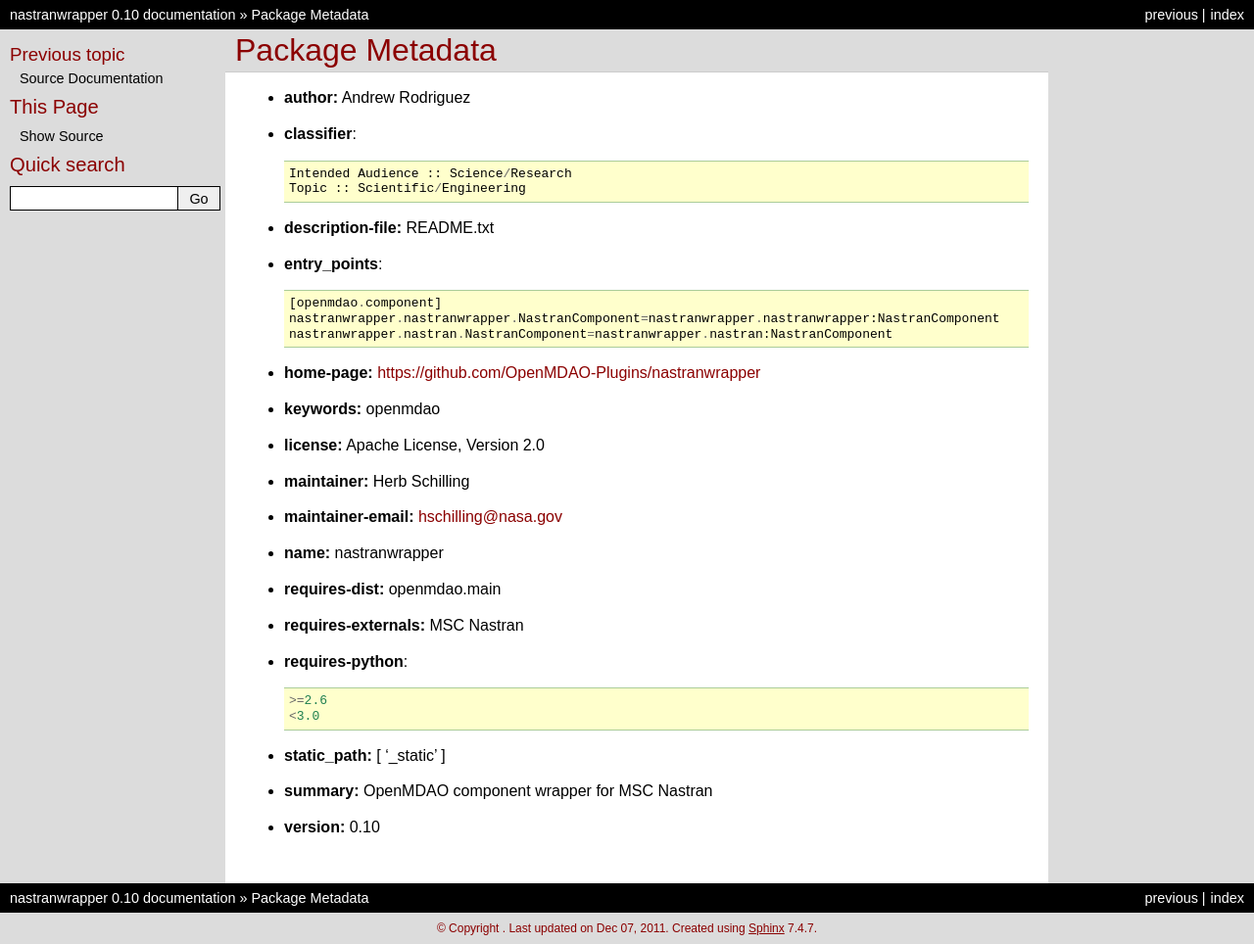
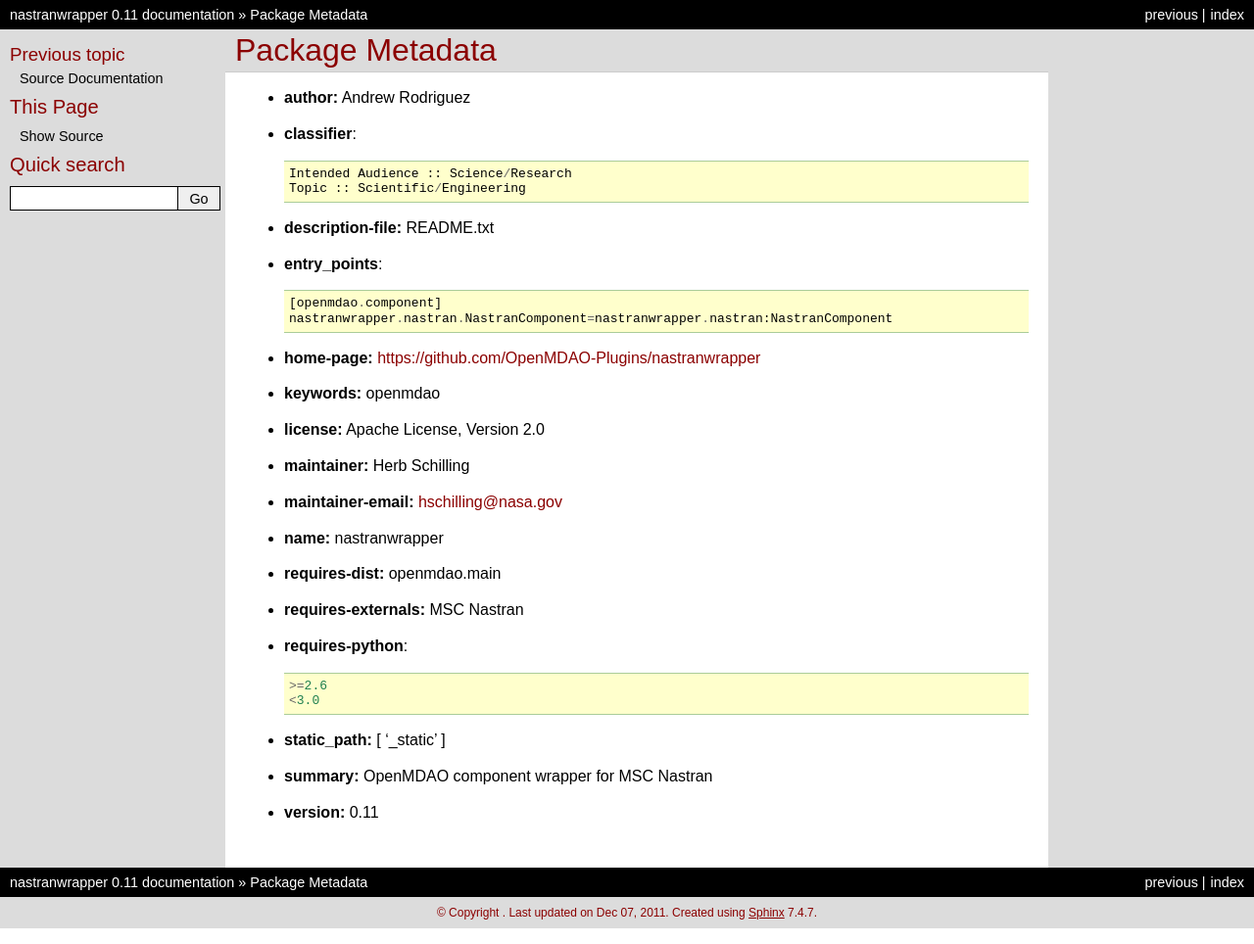
Before and after one commit to OpenMDAO-Plugins/nastranwrapper, a Sphinx documentation site: the page built from docs/pkgdocs.rst, in a window 1280 px wide. Shown: the whole page at 98% size. Built offline with Sphinx 7.4.7, drawn with Linux system fonts in a browser that asks for light colours.

Commit message:
Update tags to version 0.11

```diff
--- a/docs/conf.py
+++ b/docs/conf.py
@@ -45,10 +45,10 @@ copyright = u''
 # built documents.
 #
 # The short X.Y version.
-version = '0.10'
+version = '0.11'
 #The short version is the one that shows up in the file when you use /version/.
 # The full version, including alpha/beta/rc tags.
-release = '0.10'
+release = '0.11'
 
 # The language for content autogenerated by Sphinx. Refer to documentation
 # for a list of supported languages.
--- a/docs/pkgdocs.rst
+++ b/docs/pkgdocs.rst
@@ -15,7 +15,6 @@ Package Metadata
 - **entry_points**::
 
     [openmdao.component]
-    nastranwrapper.nastranwrapper.NastranComponent=nastranwrapper.nastranwrapper:NastranComponent
     nastranwrapper.nastran.NastranComponent=nastranwrapper.nastran:NastranComponent
 
 - **home-page:** https://github.com/OpenMDAO-Plugins/nastranwrapper
@@ -43,4 +42,4 @@ Package Metadata
 
 - **summary:** OpenMDAO component wrapper for MSC Nastran
 
-- **version:** 0.10
+- **version:** 0.11
--- a/setup.cfg
+++ b/setup.cfg
@@ -1,6 +1,6 @@
 [metadata]
 name = nastranwrapper
-version = 0.10
+version = 0.11
 summary = OpenMDAO component wrapper for MSC Nastran
 description-file = README.txt
 keywords = openmdao
```
Also changed, not shown: docs/srcdocs.rst (+0 -13 lines), setup.py (+5 -4 lines).
